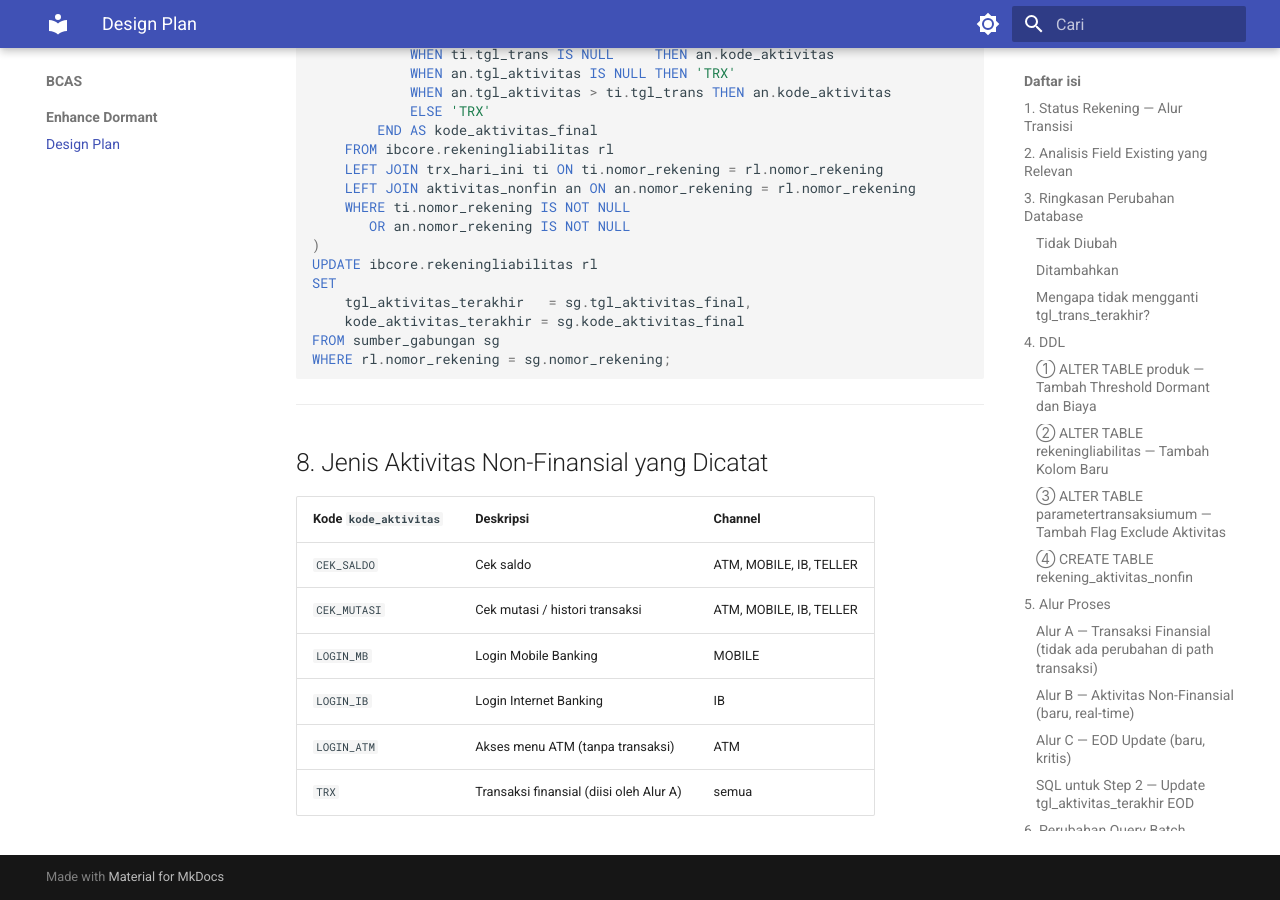
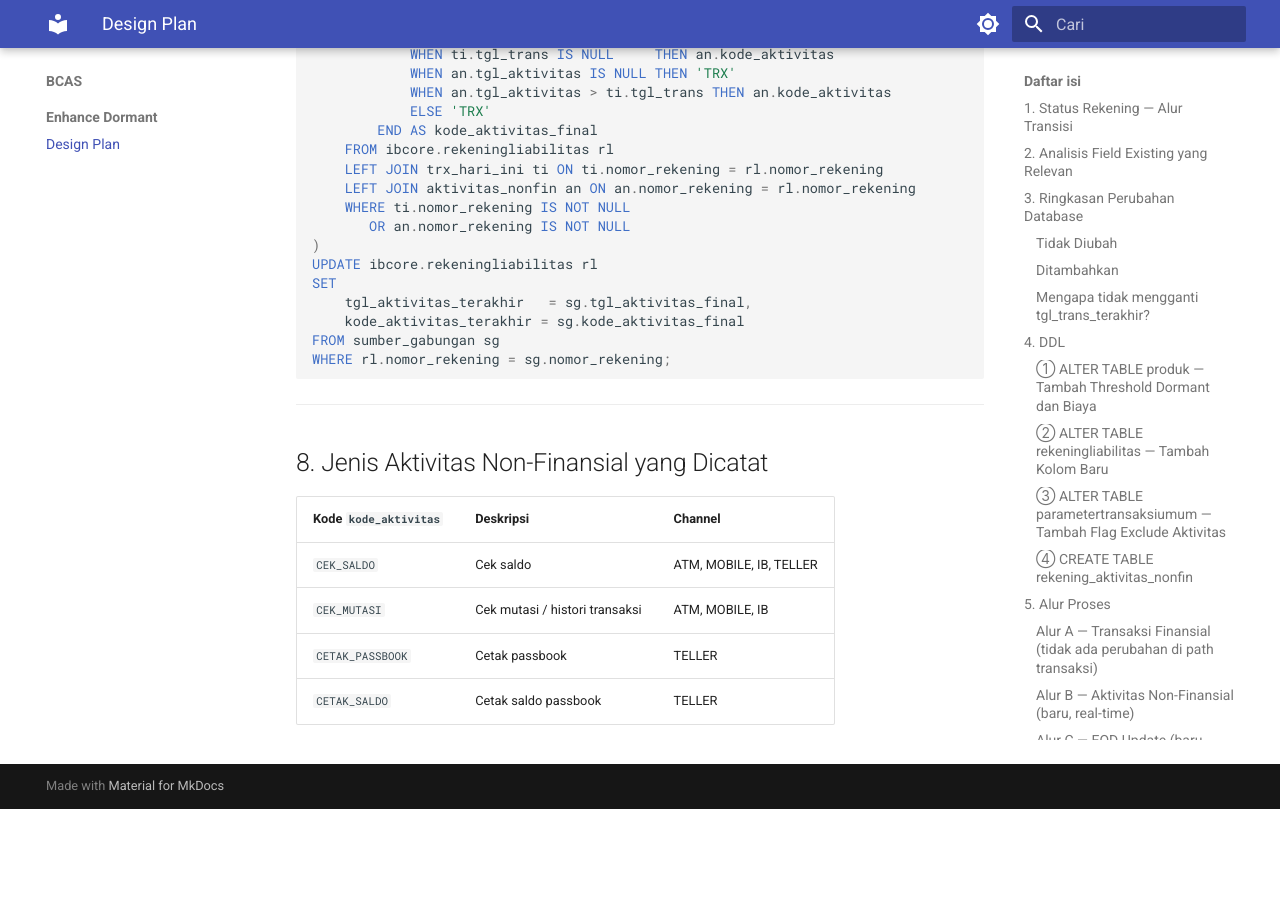
Before and after one commit to wisnu/ibank-docs, an MkDocs documentation site: the page built from docs/bcas/enhance_dormant/Design Plan.md, in a window 1280 px wide and 900 px high, scrolled down 11302 px. Built offline with MkDocs 1.6.1 and Material for MkDocs 9.7.7, drawn with Linux system fonts in a browser that asks for light colours; after the commit the page ends 12111 px from its top, so only the background shows below that; some of the changed text lies outside the part shown.

Commit message:
feat: Update `kode_aktivitas` definitions to include passbook and saldo printing, replacing previous login and generic transaction activities.

```diff
--- a/docs/bcas/enhance_dormant/Design Plan.md
+++ b/docs/bcas/enhance_dormant/Design Plan.md
@@ -165,7 +165,7 @@ CREATE TABLE ibcore.rekening_aktivitas_nonfin (
     id                  bigserial    NOT NULL,
     nomor_rekening      varchar(20)  NOT NULL,
     tanggal_aktivitas   timestamp    NOT NULL,
-    kode_aktivitas     varchar(20)  NOT NULL,  -- CEK_SALDO | CEK_MUTASI | LOGIN_MB | LOGIN_IB | LOGIN_ATM
+    kode_aktivitas     varchar(20)  NOT NULL,  -- CEK_SALDO | CEK_MUTASI | CETAK_PASSBOOK | CETAK_SALDO
     kode_channel             varchar(10)  NULL,       -- ATM | MOBILE | IB | TELLER | API
     nomor_referensi     varchar(50)  NULL,
     user_input          varchar(20)  NULL,
@@ -452,8 +452,6 @@ WHERE rl.nomor_rekening = sg.nomor_rekening;
 | Kode `kode_aktivitas` | Deskripsi | Channel |
 |---|---|---|
 | `CEK_SALDO` | Cek saldo | ATM, MOBILE, IB, TELLER |
-| `CEK_MUTASI` | Cek mutasi / histori transaksi | ATM, MOBILE, IB, TELLER |
-| `LOGIN_MB` | Login Mobile Banking | MOBILE |
-| `LOGIN_IB` | Login Internet Banking | IB |
-| `LOGIN_ATM` | Akses menu ATM (tanpa transaksi) | ATM |
-| `TRX` | Transaksi finansial (diisi oleh Alur A) | semua |
+| `CEK_MUTASI` | Cek mutasi / histori transaksi | ATM, MOBILE, IB |
+| `CETAK_PASSBOOK` | Cetak passbook | TELLER |
+| `CETAK_SALDO` | Cetak saldo passbook | TELLER |
```
